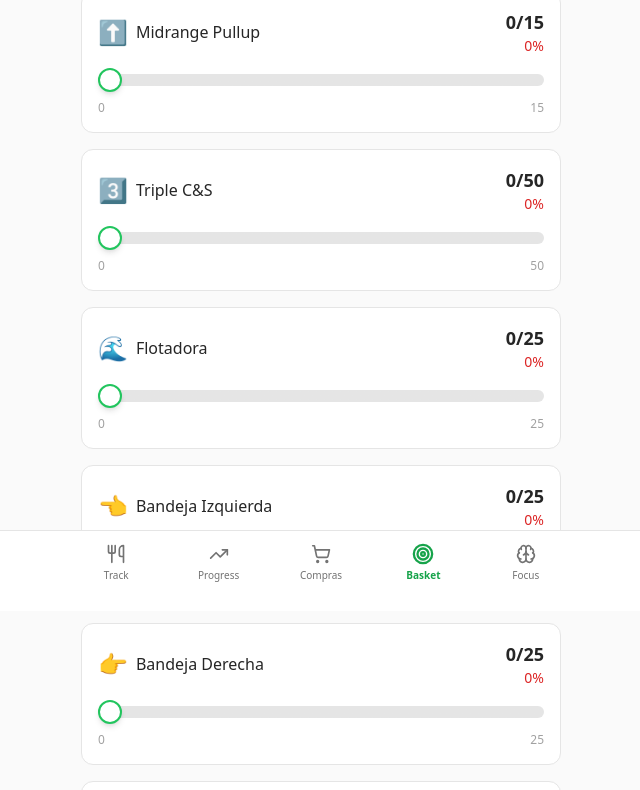
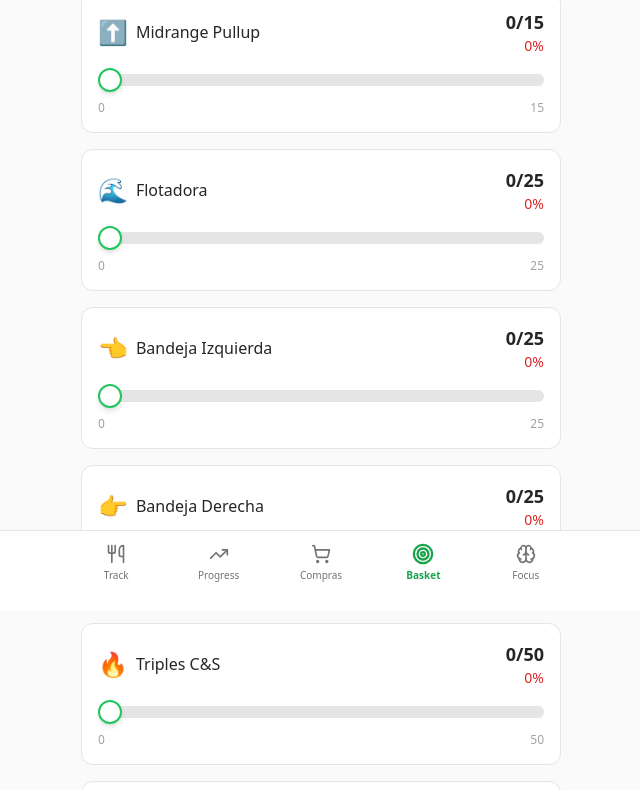
Before and after one commit to Joaquin121121/Nutritionist, a Next.js app: page /basketball in a window 1280 px wide. Shown: the part 189-979 px from the top of the page, without its empty margins (319-959 px from the left). Built offline with nearby package versions, Linux system fonts and the light colour scheme; no server answers; the database is empty.

Commit message:
ordering

```diff
--- a/data/shots.ts
+++ b/data/shots.ts
@@ -2,11 +2,11 @@ import type { ShotType, ShotData } from '@/types';
 
 export const SHOT_TYPES: ShotType[] = [
   { id: 'midrange_pullup', name: 'Midrange Pullup', attempts: 15, emoji: '⬆️' },
-  { id: 'triple_cs_1', name: 'Triple C&S', attempts: 50, emoji: '3️⃣' },
   { id: 'flotadora', name: 'Flotadora', attempts: 25, emoji: '🌊' },
   { id: 'bandeja_izq', name: 'Bandeja Izquierda', attempts: 25, emoji: '👈' },
   { id: 'bandeja_der', name: 'Bandeja Derecha', attempts: 25, emoji: '👉' },
   { id: 'triples_cs', name: 'Triples C&S', attempts: 50, emoji: '🔥' },
+  { id: 'triple_cs_1', name: 'Triple C&S', attempts: 50, emoji: '3️⃣' },
   { id: 'libres', name: 'Tiros Libres', attempts: 30, emoji: '⭐' },
 ];
 
```
